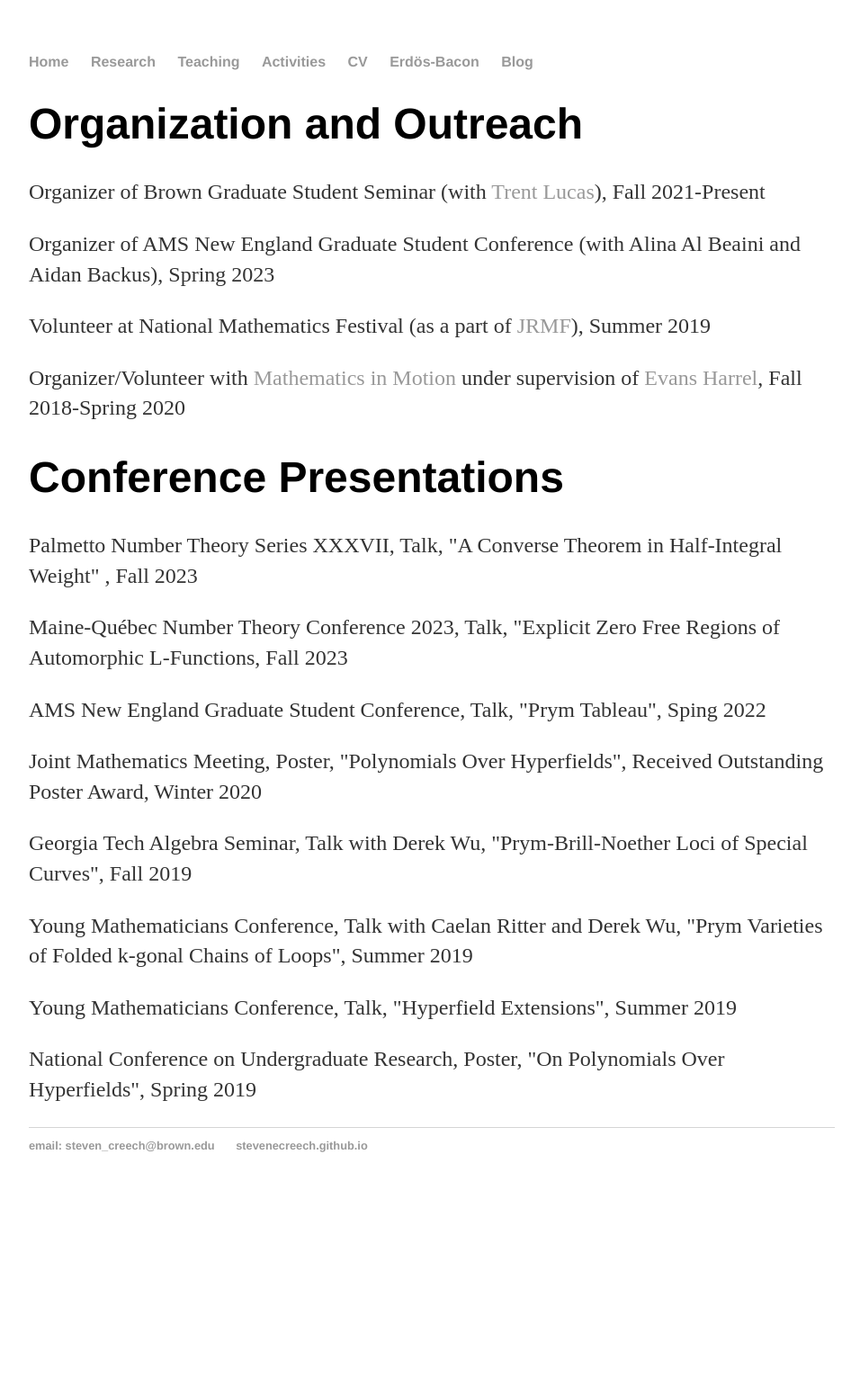
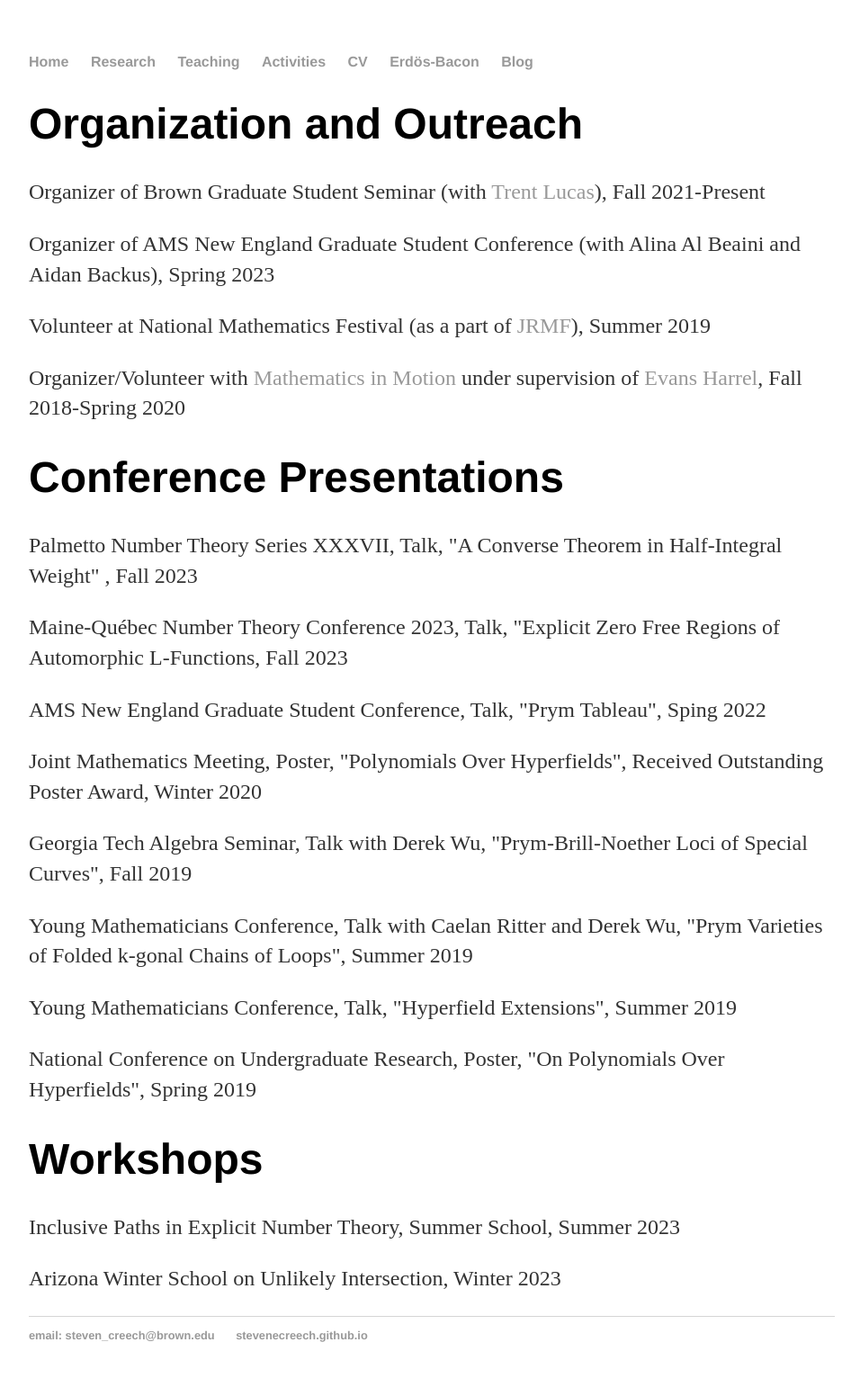
Before and after one commit to stevenecreech/stevenecreech.github.io, a Jekyll site: the page built from activities/index.html, in a window 1280 px wide. Shown: the whole page at 90% size, without its empty margins (160-1106 px from the left). Built offline with Jekyll 4.4.1, drawn with Linux system fonts in a browser that asks for light colours; Markdown is read by kramdown in place of the engine named in the settings; before the commit the page ends 1341 px from its top, so only the background shows below that.

Commit message:
Update index.html

```diff
--- a/activities/index.html
+++ b/activities/index.html
@@ -23,5 +23,7 @@ title: Steven Creech Activities
 	<p>Young Mathematicians Conference, Talk, "Hyperfield Extensions", Summer 2019</p>
 	<p>National Conference on Undergraduate Research, Poster, "On Polynomials Over Hyperfields", Spring 2019</p>
 
-
+	<h1>Workshops</h1>
+	<p>Inclusive Paths in Explicit Number Theory, Summer School, Summer 2023</p>
+	<p>Arizona Winter School on Unlikely Intersection, Winter 2023</p>
 </div><!-- /.blurb -->
```
